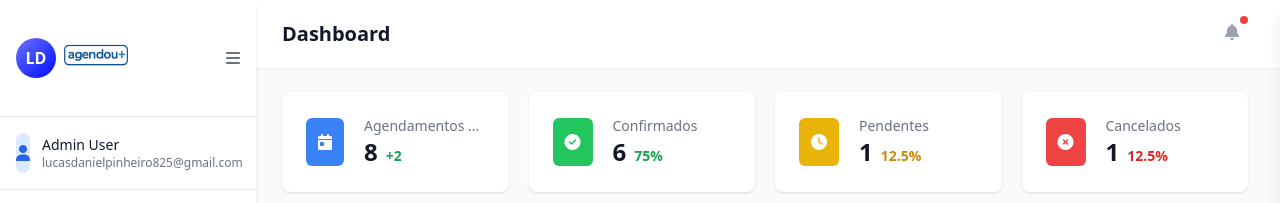
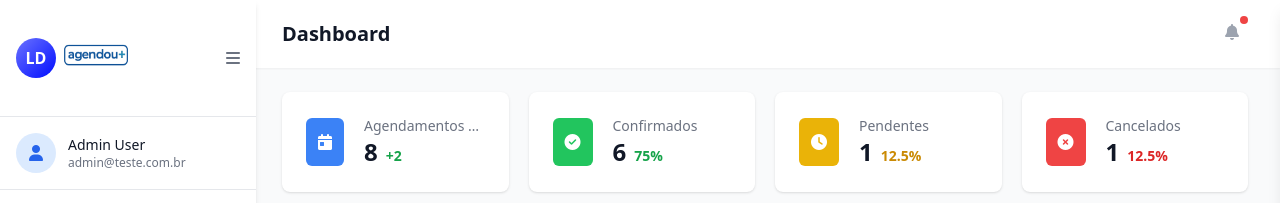
Before and after one commit to L06-web/Agendou, a plain HTML site: page index1.html in a window 1280 px wide. Shown: the top 203 px of the page. Drawn offline with nearby package versions, Linux system fonts and the light colour scheme; some packages are replaced by stand-ins of ours; a script that the page names is missing.

Commit message:
Update index1.html

```diff
--- a/index1.html
+++ b/index1.html
@@ -34,7 +34,7 @@
                     </div>
                     <div class="ml-3 sidebar-text">
                         <p class="text-sm font-medium text-gray-900">Admin User</p>
-                        <p class="text-xs text-gray-500">lucasdanielpinheiro825@gmail.com</p>
+                        <p class="text-xs text-gray-500">admin@teste.com.br</p>
                     </div>
                 </div>
             </div>
```
